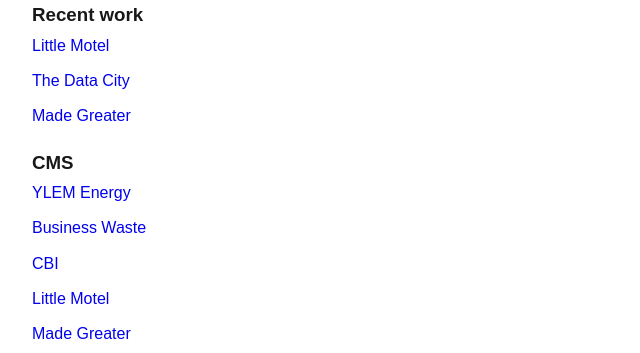
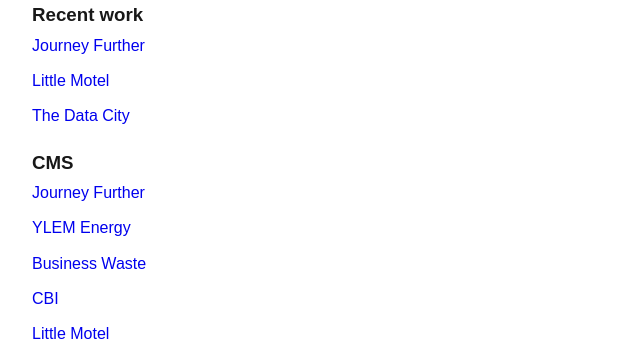
Before and after one commit to notepadwebdev/notepadwebdev.github.io, a plain HTML site: page index.html in a window 1280 px wide. Shown: the part 441-794 px from the top of the page, without its empty margins (0-640 px from the left). Drawn offline with Linux system fonts and the light colour scheme; no server answers.

Commit message:
Add Journey Further link.

```diff
--- a/index.html
+++ b/index.html
@@ -119,12 +119,13 @@
                 </header>
                 <h3>Recent work</h3>
                 <ul>
+                    <li><a rel="noreferrer" href="https://www.journeyfurther.com/">Journey Further</a></li>
                     <li><a rel="noreferrer" href="https://www.littlemotel.tv/">Little Motel</a></li>
                     <li><a rel="noreferrer" href="https://thedatacity.com/">The Data City</a></li>
-                    <li><a rel="noreferrer" href="https://madegreater.co.uk/">Made Greater</a></li>
                 </ul>
                 <h3>CMS</h3>
                 <ul>
+                    <li><a rel="noreferrer" href="https://www.journeyfurther.com/">Journey Further</a></li>
                     <li><a rel="noreferrer" href="https://www.ylemenergy.com/">YLEM Energy</a></li>
                     <li><a rel="noreferrer" href="https://www.businesswaste.co.uk/">Business Waste</a></li>
                     <li><a rel="noreferrer" href="https://www.cbi.org.uk/">CBI</a></li>
```
